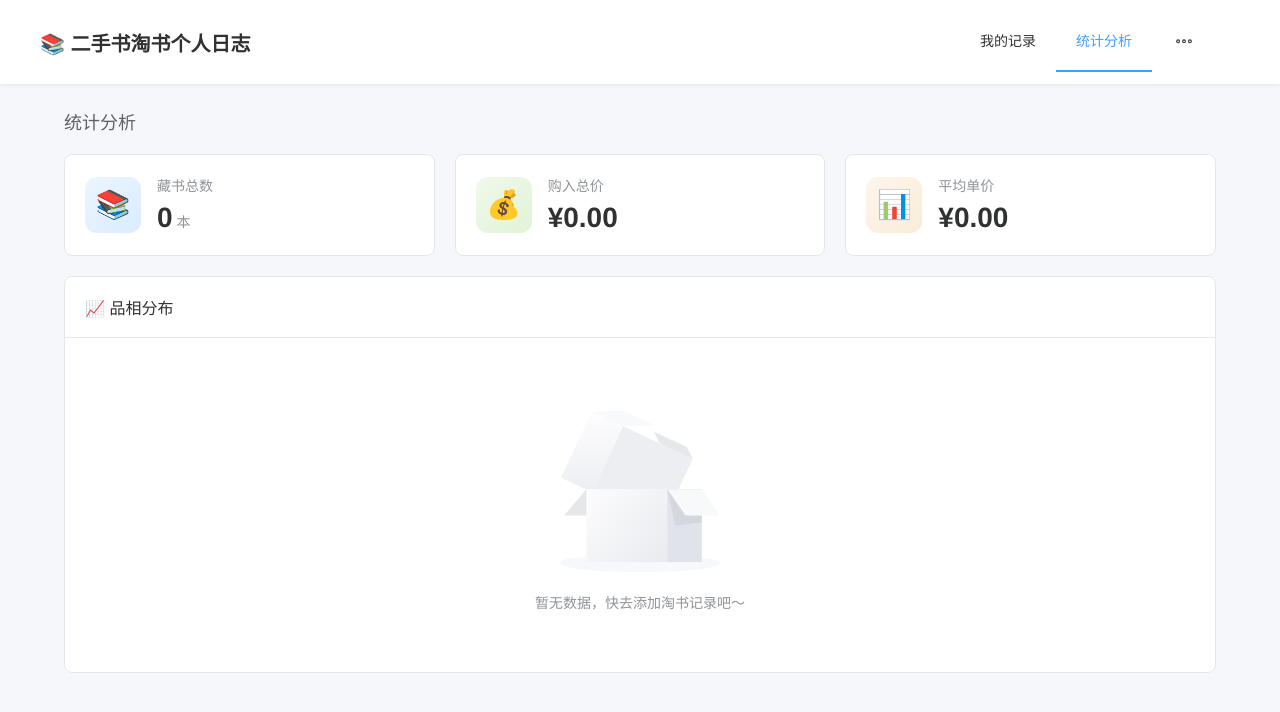
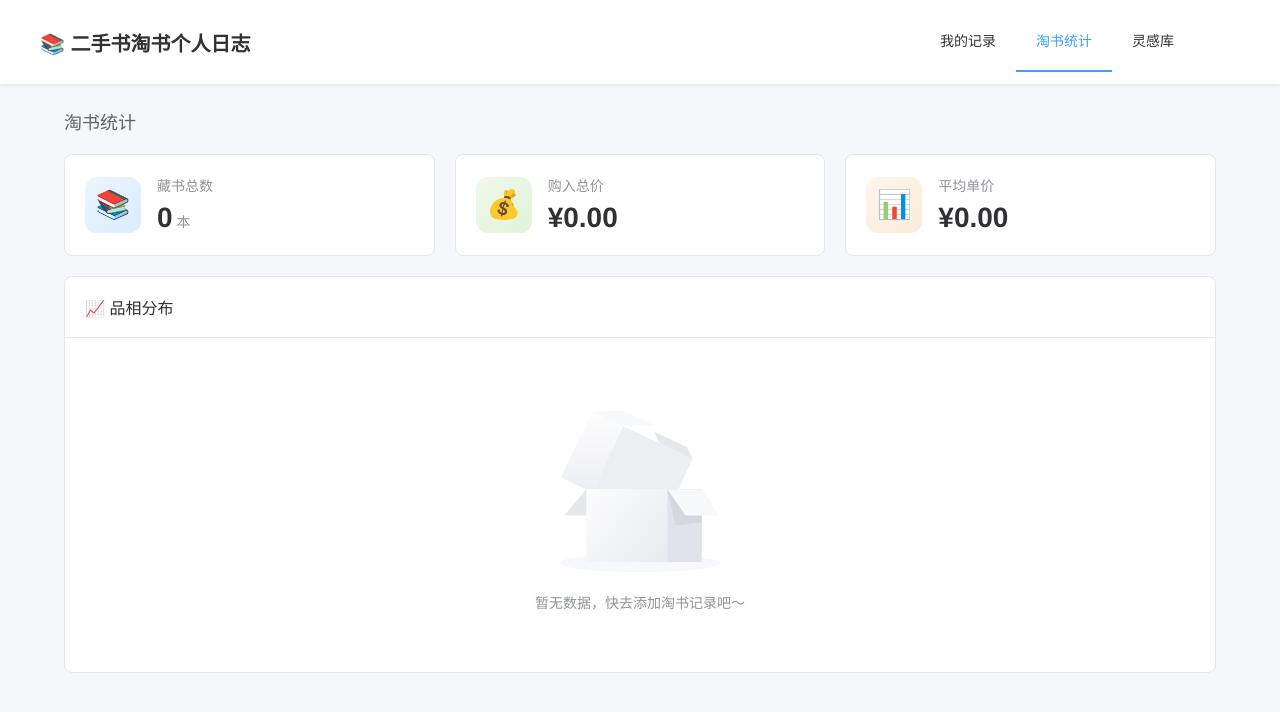
Before and after one commit to LcjGitHub/label-6171, a Vue app: page /stats in a window 1280 px wide. Shown: the top 712 px of the page. Built offline with nearby package versions, Linux system fonts and the light colour scheme.

Commit message:
.913020344866380:bc92969ade07b08cd047a6af2e6dae33_6a31fbc50c67bd30596e47c2.6a31fea00c67bd30596e4af9.6a31fe9fc1a1e15c2da27c44:Trae CN.T(2026/6/17 09:55:44)
Co-authored-by: Cursor <cursoragent@cursor.com>

```diff
--- a/src/App.vue
+++ b/src/App.vue
@@ -16,10 +16,11 @@ const pageTitle = computed(() => (route.meta.title as string) ?? '二手书淘
           :default-active="route.path"
           mode="horizontal"
           router
+          :ellipsis="false"
           class="nav-menu"
         >
           <el-menu-item index="/">我的记录</el-menu-item>
-          <el-menu-item index="/stats">统计分析</el-menu-item>
+          <el-menu-item index="/stats">淘书统计</el-menu-item>
           <el-menu-item index="/inspiration">灵感库</el-menu-item>
         </el-menu>
       </div>
@@ -61,8 +62,8 @@ body {
   display: flex;
   align-items: center;
   justify-content: space-between;
-  flex-wrap: wrap;
-  gap: 12px;
+  flex-wrap: nowrap;
+  gap: 16px;
   padding: 12px 0;
 }
 
@@ -75,6 +76,8 @@ body {
 .nav-menu {
   border-bottom: none !important;
   background: transparent !important;
+  flex-shrink: 0;
+  min-width: 320px;
 }
 
 .app-main {
--- a/src/router/index.ts
+++ b/src/router/index.ts
@@ -13,7 +13,7 @@ const router = createRouter({
       path: '/stats',
       name: 'stats',
       component: () => import('@/views/StatsView.vue'),
-      meta: { title: '统计分析' },
+      meta: { title: '淘书统计' },
     },
     {
       path: '/inspiration',
```
